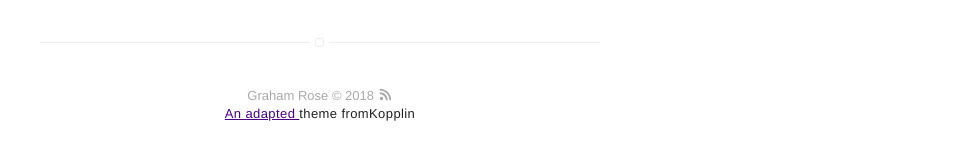
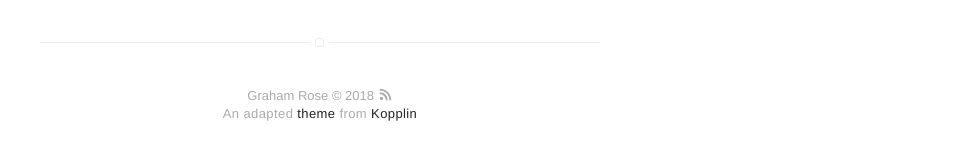
Before and after one commit to byronmews/.github.io, a Jekyll site: the page built from about.md, in a window 1280 px wide. Shown: the part 617-777 px from the top of the page, without its empty margins (320-1280 px from the left). Built offline with Jekyll 4.4.1, drawn with Linux system fonts in a browser that asks for light colours.

Commit message:
modified theme

```diff
--- a/_includes/footer.html
+++ b/_includes/footer.html
@@ -2,6 +2,6 @@
     {{ site.name }} © {{ site.time | date: '%Y' }} <a class="link" href="{{ site.url }}/feed.xml" target="_blank"><svg class="icon icon-rss"><use xlink:href="#icon-rss"></use></svg></a>
 
     <p class="extra">
-        <a>An adapted </a><a class="link" href="https://github.com/sergiokopplin/indigo"> theme from</a><a class="link" href="https://github.com/sergiokopplin/indigo">Kopplin</a>
+        An adapted <a class="link" href="https://github.com/sergiokopplin/indigo"> theme</a> from <a class="link" href="https://github.com/sergiokopplin/indigo">Kopplin</a>
     </p>
 </footer>
```
